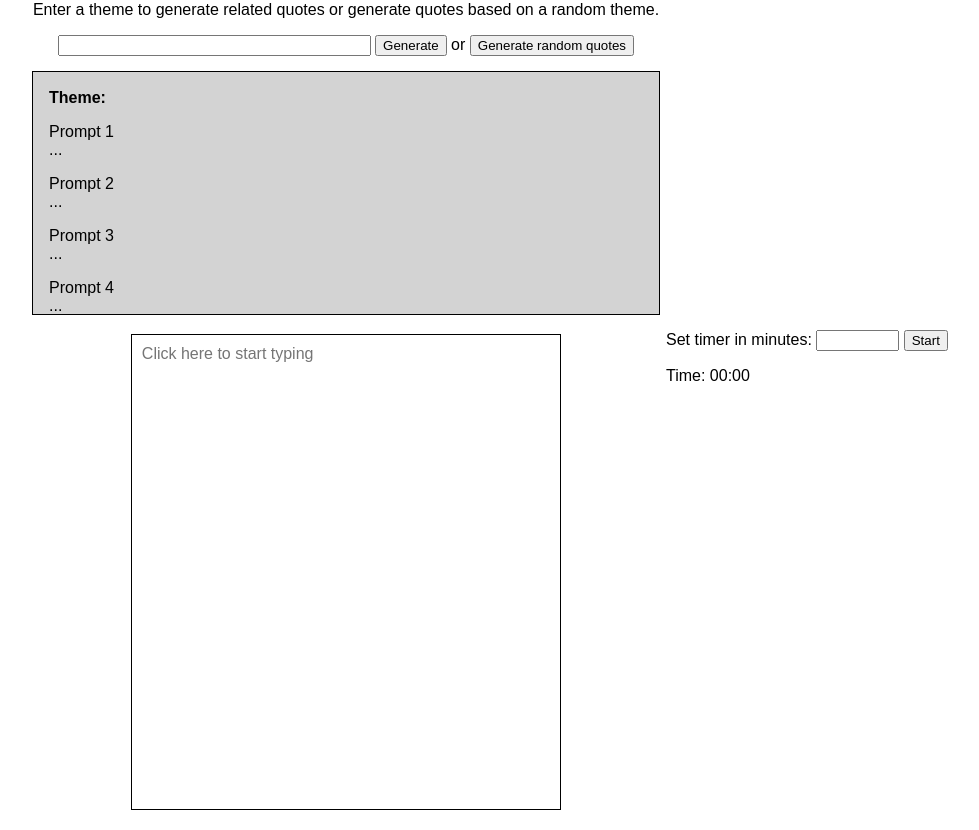
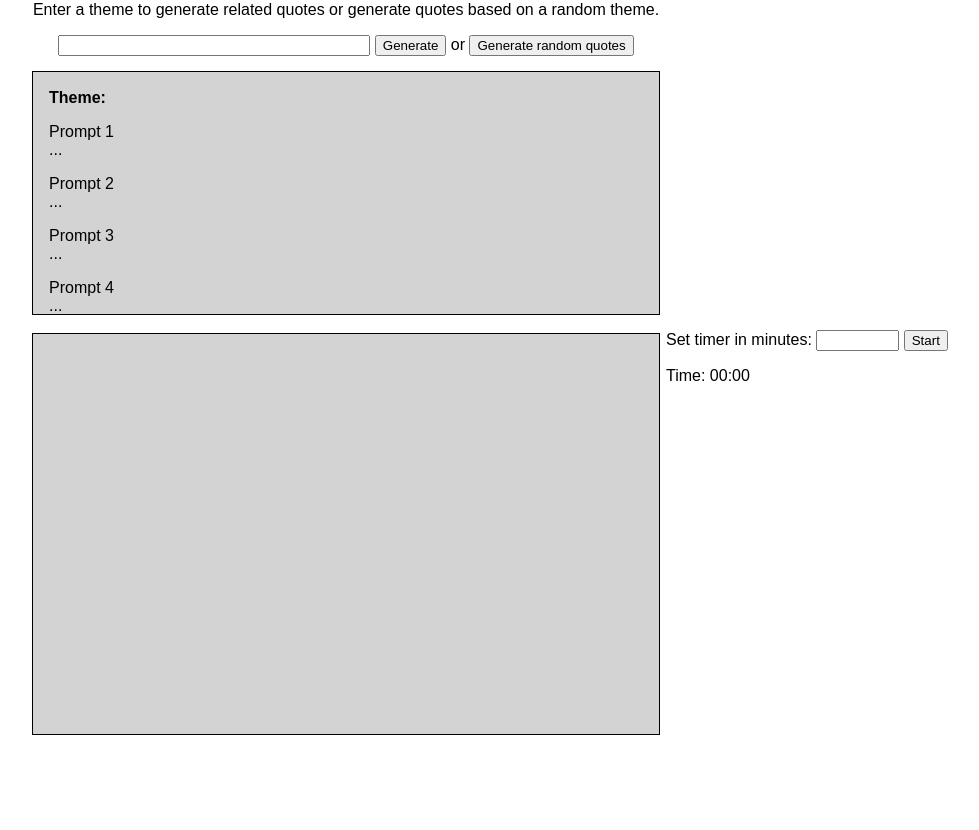
Before and after one commit to fedorum/GamSect, a plain HTML site: page index.html in a window 1280 px wide. Shown: the part 79-909 px from the top of the page, without its empty margins (294-1273 px from the left). After the commit the page ends 821 px from the top, so only its background shows below. Drawn offline with Linux system fonts and the light colour scheme.

Commit message:
Testing text editor css

```diff
--- a/index.html
+++ b/index.html
@@ -30,7 +30,7 @@
             <p id="countdown">Time: 00:00</p>
         </div>
         <div class="column middle" id="textEditor">
-            <textarea id="editor" placeholder="Click here to start typing"></textarea>
+            <!-- <textarea id="editor" placeholder="Click here to start typing"></textarea> -->
         </div>
         <script src="script.js"></script>
     </body>
--- a/style.css
+++ b/style.css
@@ -25,18 +25,17 @@ html, body {
 }
 
 #intro {
-    margin: auto;
     text-align: center;
+    /* insert more parameters here */
 }
 
 input[type=text] {
     max-width: 356px;
-    width: 47.6%;
+    width: 47.5%;
     text-align: left;
 }
 
 #userGeneration {
-    margin: auto;
     text-align: center;
 }
 
@@ -49,7 +48,6 @@ input[type=text] {
 } */
 
 #generatedPrompts {
-    margin: auto;
     padding-top: 1px;
     padding-left: 16px;
     padding-right: 16px;
@@ -68,6 +66,7 @@ input[type=text] {
 
 #timer {
     padding: 0;
+    /* insert more parameters here */
 }
 
 input[type=number] {
@@ -76,7 +75,14 @@ input[type=number] {
 }
 
 #textEditor {
-    height: 62%;
+    /* max-width: 600px; */
+    margin-top: 20px;
+    margin-bottom: 10px;
+    max-width: 626px;
+    height: 50%;
+    background-color: lightgray;
+    outline-style: solid;
+    outline-width: 1px;
 }
 
 #editor {
@@ -85,7 +91,7 @@ input[type=number] {
     margin-top: 20px;
     padding: 10px;
     max-width: 606px;
-    width: 63.8%;
+    width: 63.5%;
     height: 91.5%;
     border: 1px solid;
     font-size: 16px;
```
